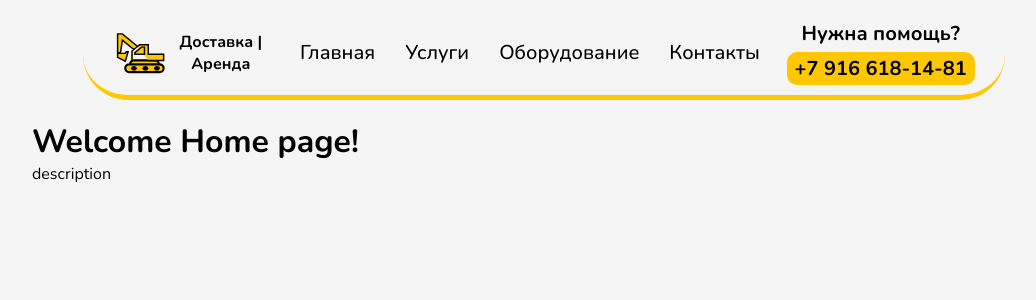
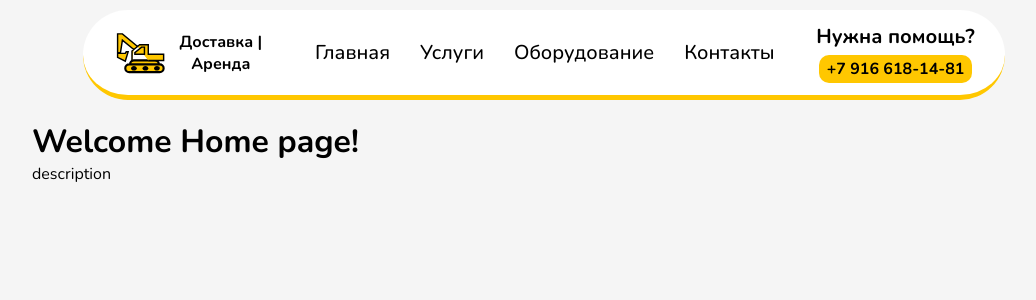
Before and after one commit to 1Slivador1Dali1/cargo-transportation, a React (Vite) app: page / in a window 1280 px wide. Shown: the top 300 px of the page, without its empty margins (96-1132 px from the left). Built offline with nearby package versions, Linux system fonts and the light colour scheme.

Commit message:
Change Header Styles

```diff
--- a/src/components/Header/Nav/index.module.scss
+++ b/src/components/Header/Nav/index.module.scss
@@ -25,7 +25,7 @@
     color: var(--color-white);
     border-spacing: 5px;
     border-radius: 20px;
-    transition: all 0.5s ease-in;
+    transition: all 0.4s ease-in;
 
     @include respond("lg") {
       color: var(--color-black);
@@ -35,7 +35,7 @@
       background: var(--color-black);
       color: var(--color-white);
       border-bottom: 3px solid var(--color-accent);
-      transition: all 0.3s ease-in;
+      transition: all 0.4s ease-in;
     }
   }
 }
--- a/src/components/Header/index.module.scss
+++ b/src/components/Header/index.module.scss
@@ -2,7 +2,10 @@
 @use "@/styles/mixins" as *;
 
 .header {
-  position: relative;
+  position: sticky;
+  z-index: 1;
+  top: 0;
+  background-color: var(--color-white);
 
   width: 90%;
   min-width: 360px;
@@ -86,19 +89,23 @@
       color: var(--color-black);
       text-decoration: none;
       font-weight: 700;
-      font-size: 20px;
+      font-size: 16px;
       border-spacing: 5px;
 
       background: var(--color-accent);
       border-radius: 10px;
-      transition: all 0.3s ease-in;
+      transition: all 0.4s ease-in;
 
       &:hover {
         background: var(--color-black);
         border-radius: 20px;
         color: var(--color-white);
         border-bottom: 3px solid var(--color-accent);
-        transition: all 0.3s ease-in;
+        transition: all 0.4s ease-in;
+      }
+
+      @include respond("xl") {
+        font-size: 20px;
       }
     }
   }
```
